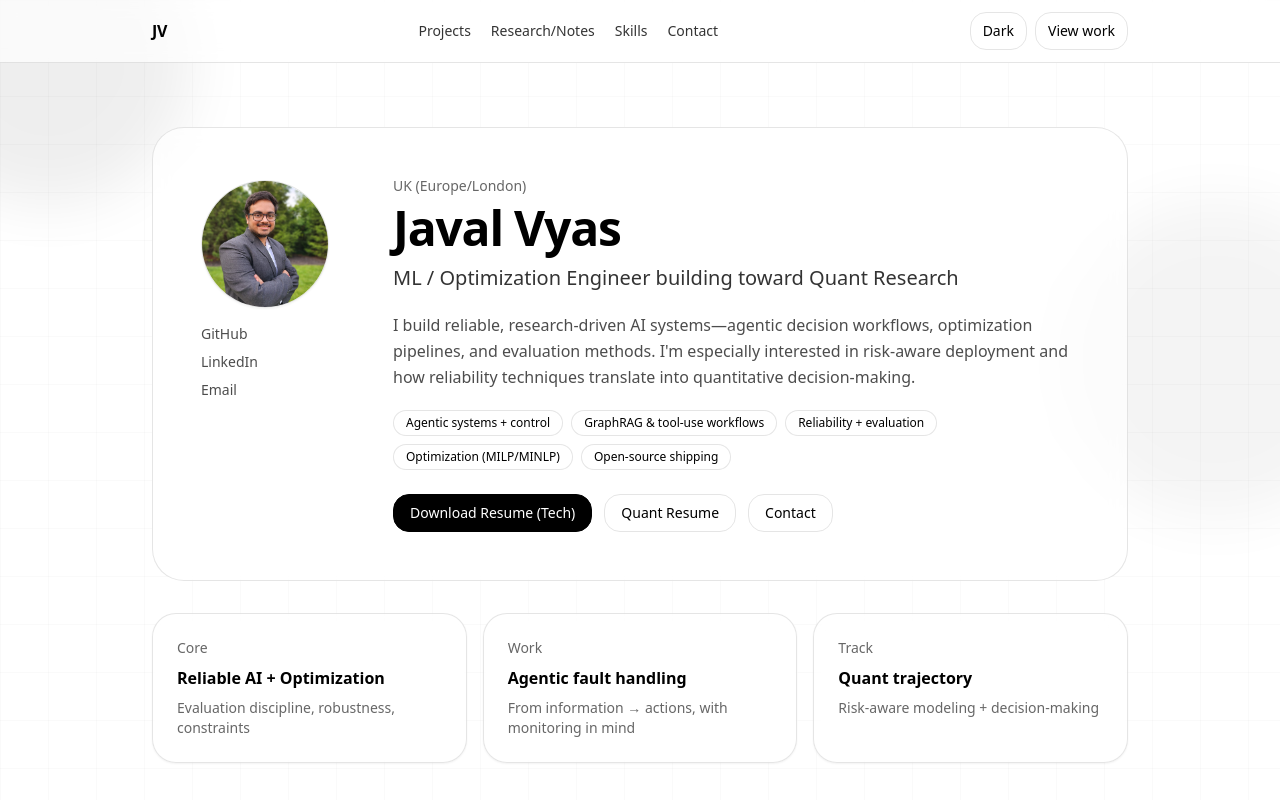
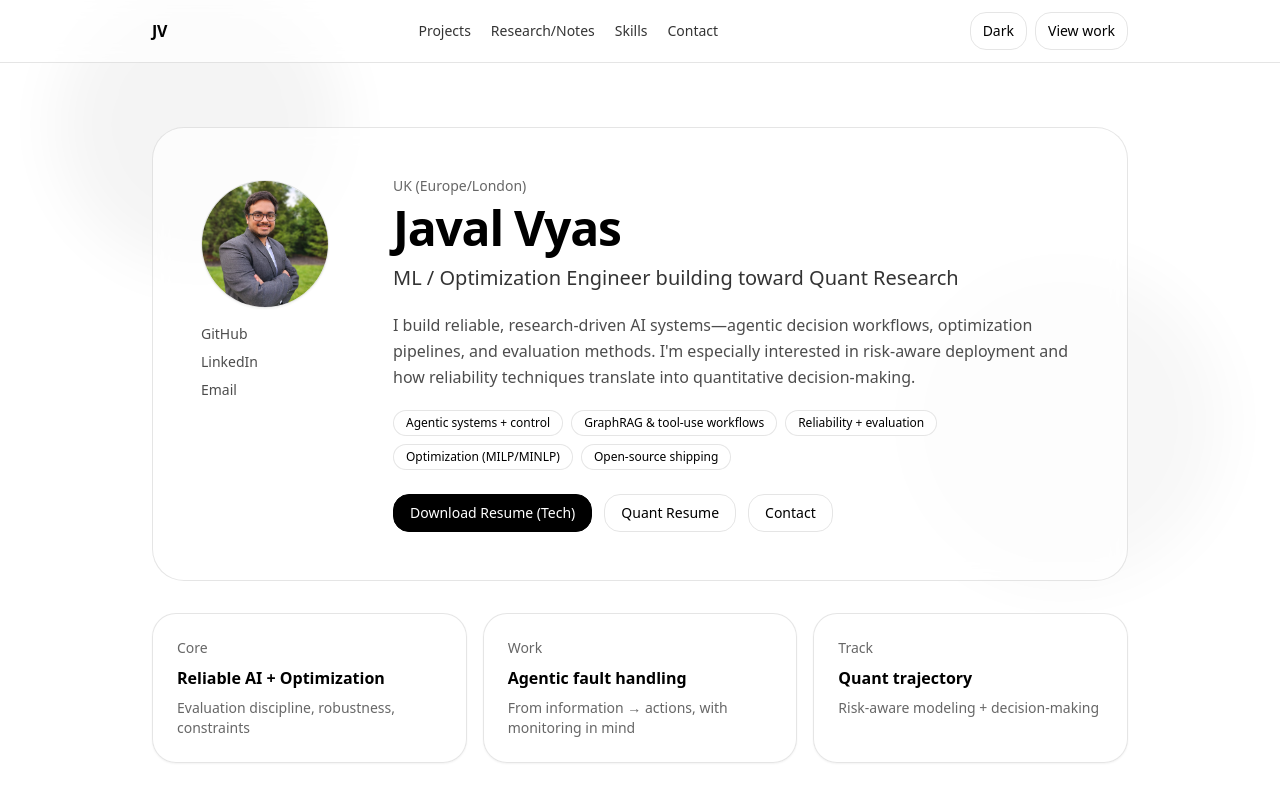
Before and after one commit to JavalVyas2000/javalvyas2000.github.io, an Astro site: page / in a window 1280 px wide. Shown: the top 800 px of the page. Built offline with nearby package versions, Linux system fonts and the light colour scheme; Astro itself is replaced by a stand-in of ours.

```diff
--- a/src/pages/index.astro
+++ b/src/pages/index.astro
@@ -16,11 +16,11 @@
 ---
 
 <BaseLayout title={`${site.name} — ${site.title}`} description={site.tagline} canonicalPath="/">
-  <div class="pointer-events-none fixed inset-0 -z-10">
-    <div class="absolute inset-0 bg-grid opacity-[0.35] dark:opacity-[0.25]"></div>
-    <div class="absolute -top-20 -left-24 h-72 w-72 rounded-full bg-black/30 dark:bg-white/20 glow floaty"></div>
+  <div class="pointer-events-none fixed inset-0 -z-10 relative bg-premium bg-vignette bg-grain">
+    <!-- optional: keep your existing glow blobs, they still work -->
+    <div class="absolute -top-20 -left-24 h-72 w-72 rounded-full bg-black/20 dark:bg-white/15 glow floaty"></div>
     <div
-      class="absolute top-52 -right-24 h-80 w-80 rounded-full bg-black/20 dark:bg-white/15 glow floaty"
+      class="absolute top-52 -right-24 h-80 w-80 rounded-full bg-black/15 dark:bg-white/12 glow floaty"
       style="animation-delay: 1.2s"
     ></div>
   </div>
--- a/src/styles/global.css
+++ b/src/styles/global.css
@@ -44,3 +44,53 @@
 .floaty {
   animation: floaty 6s ease-in-out infinite;
 }
+
+/* FILE: src/styles/global.css (append at end) */
+
+/* Premium background: gradients + vignette + subtle grain (no assets needed) */
+.bg-premium {
+  background:
+    radial-gradient(1200px 600px at 15% 10%, rgba(0, 0, 0, 0.10), transparent 60%),
+    radial-gradient(900px 500px at 85% 30%, rgba(0, 0, 0, 0.06), transparent 55%),
+    radial-gradient(700px 500px at 50% 90%, rgba(0, 0, 0, 0.05), transparent 60%),
+    linear-gradient(to bottom, rgba(0, 0, 0, 0.02), transparent 35%);
+}
+
+.dark .bg-premium {
+  background:
+    radial-gradient(1200px 600px at 15% 10%, rgba(255, 255, 255, 0.10), transparent 60%),
+    radial-gradient(900px 500px at 85% 30%, rgba(255, 255, 255, 0.06), transparent 55%),
+    radial-gradient(700px 500px at 50% 90%, rgba(255, 255, 255, 0.05), transparent 60%),
+    linear-gradient(to bottom, rgba(255, 255, 255, 0.02), transparent 35%);
+}
+
+/* Vignette keeps focus on content */
+.bg-vignette::before {
+  content: "";
+  position: absolute;
+  inset: 0;
+  background: radial-gradient(1200px 800px at 50% 30%, transparent 45%, rgba(0,0,0,0.08) 100%);
+  pointer-events: none;
+}
+
+.dark .bg-vignette::before {
+  background: radial-gradient(1200px 800px at 50% 30%, transparent 45%, rgba(0,0,0,0.50) 100%);
+}
+
+/* Grain overlay (CSS-only) */
+.bg-grain::after {
+  content: "";
+  position: absolute;
+  inset: 0;
+  pointer-events: none;
+  opacity: 0.07;
+  mix-blend-mode: multiply;
+  background-image:
+    repeating-linear-gradient(0deg, rgba(0,0,0,0.10), rgba(0,0,0,0.10) 1px, transparent 1px, transparent 2px),
+    repeating-linear-gradient(90deg, rgba(0,0,0,0.06), rgba(0,0,0,0.06) 1px, transparent 1px, transparent 3px);
+}
+
+.dark .bg-grain::after {
+  opacity: 0.10;
+  mix-blend-mode: screen;
+}
```
